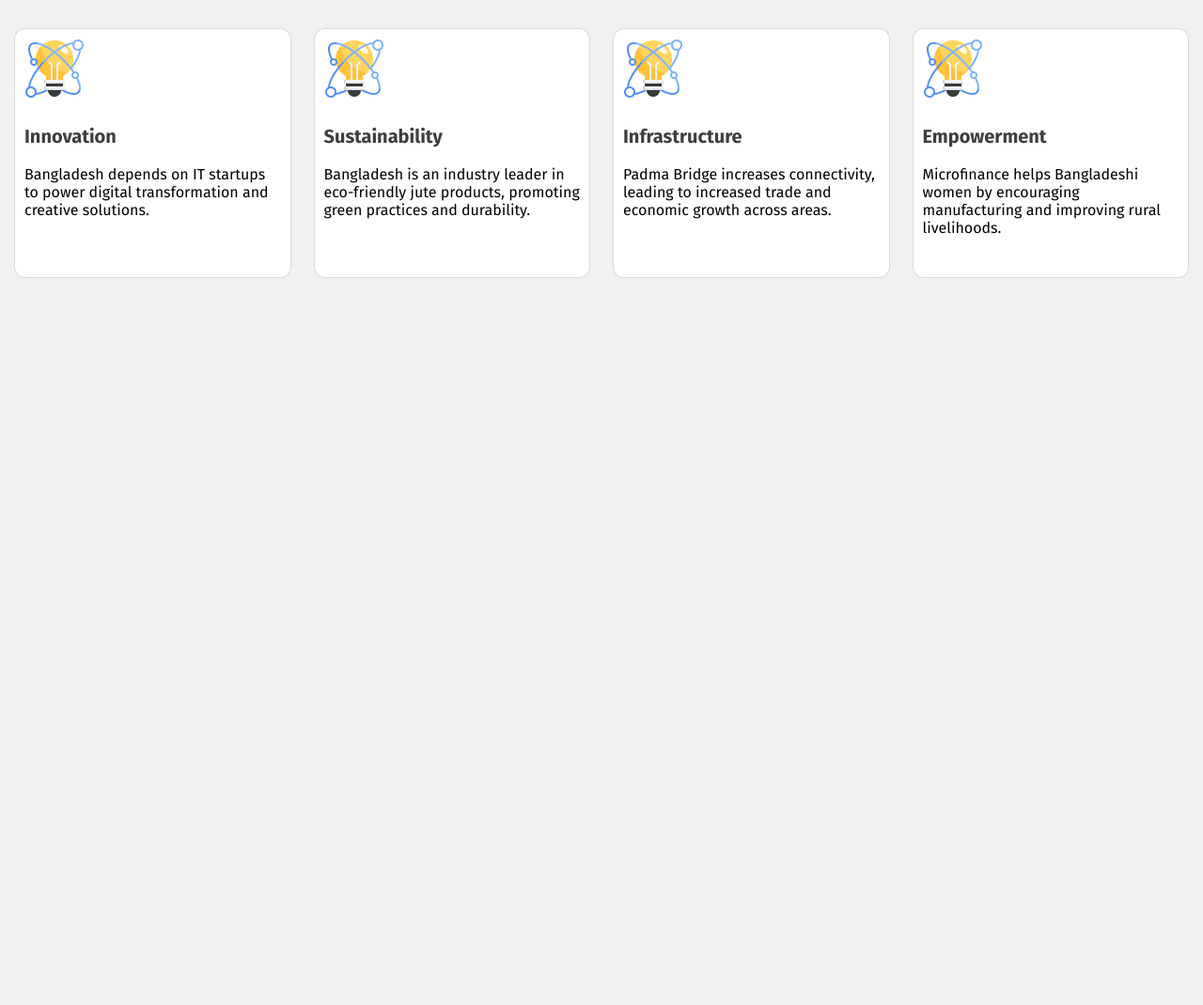
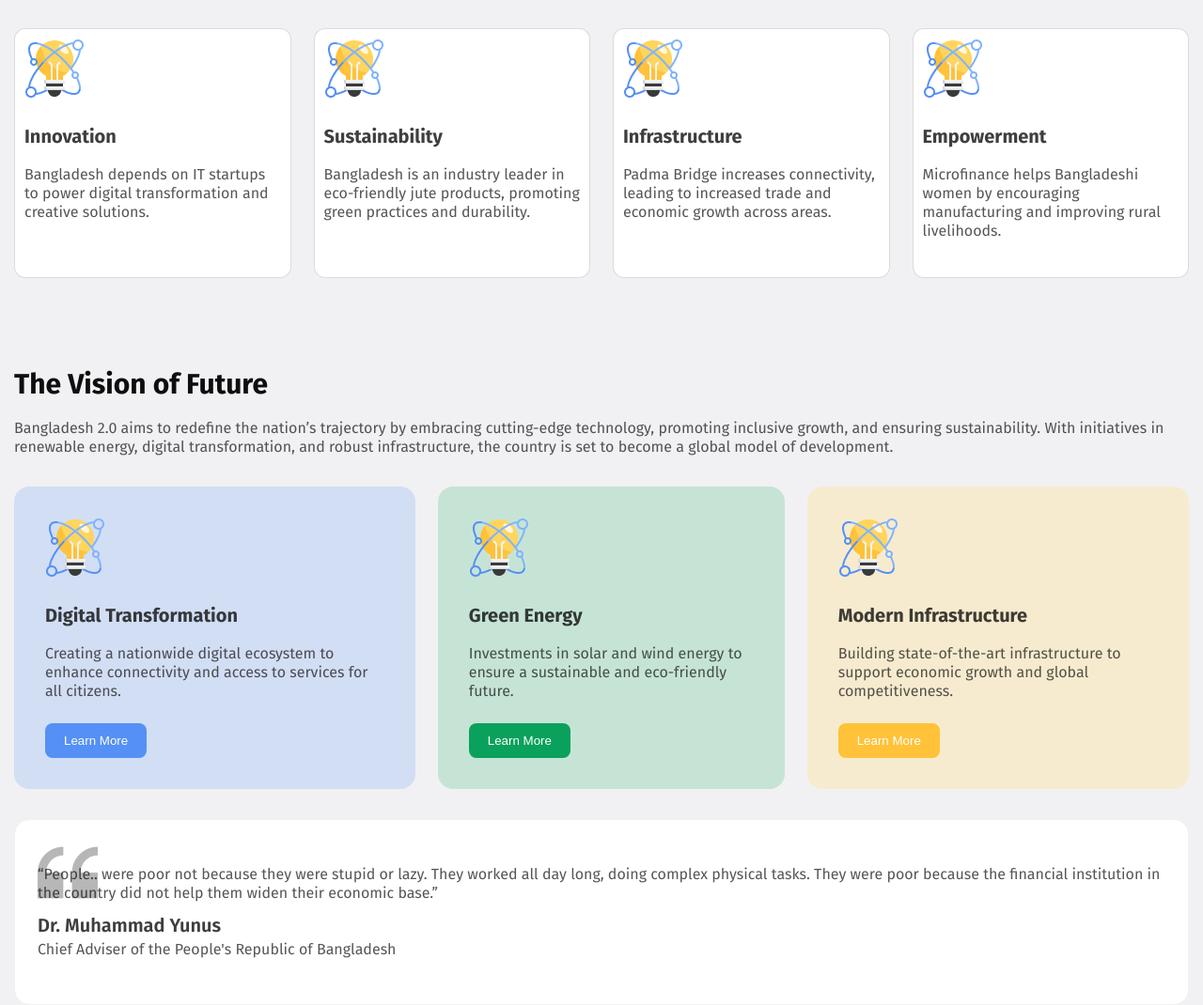
Before and after one commit to mim-1612/ASSIGNMENT-1, a plain HTML site: page index.html in a window 1280 px wide. Shown: the part 584-1654 px from the top of the page at 94% size. Before the commit the page ends 880 px from the top, so only its background shows below. Drawn offline with Linux system fonts and the light colour scheme.

Commit message:
added the vision and quote

```diff
--- a/index.html
+++ b/index.html
@@ -65,6 +65,49 @@
                               </div>
                            </div>
                    </section>
+                   <section> <br> <br> <br> <br> <br>
+                           <div class="vision-of-future">
+                              <h3 class="total-h3">The Vision of Future</h3> <br>
+                              <p class="total-p">Bangladesh 2.0 aims to redefine the nation’s trajectory by embracing cutting-edge technology, promoting inclusive growth, and ensuring sustainability. With initiatives in renewable energy, digital transformation, and robust infrastructure, the country is set to become a global model of development. </p>
+                              <div class="future-vision-topic">
+                                   <div class="content-1">
+                                        <img src="./assets/card-icon.png" alt="">
+                                        <h6 class="total-h6">Digital Transformation</h6> <br>
+                                        <p class="total-p">Creating a nationwide digital ecosystem to enhance connectivity and access to
+                                             services for
+                                             all citizens.</p>
+                                             <button>Learn More</button>
+
+                                   </div>
+                                   <div class="content-2">
+                                        <img src="./assets/card-icon.png" alt="">
+                                        <h6 class="total-h6">Green Energy</h6> <br>
+                                        <p class="total-p">Investments in solar and wind energy to ensure a sustainable and eco-friendly
+                                             future.</p>
+                                             <button>Learn More</button>
+
+                                   </div>
+                                   <div class="content-3">
+                                        <img src="./assets/card-icon.png" alt="">
+                                        <h6 class="total-h6">Modern Infrastructure</h6> <br>
+                                        <p class="total-p">Building state-of-the-art infrastructure to support economic growth and global
+                                             competitiveness.</p>
+                                             <button>Learn More</button>
+
+                                   </div>
+
+                              </div>
+                           </div>
+                           <div class="quote">
+                              <div class="quote-content">
+                                  <p class="total-p">“People.. were poor not because they were stupid or lazy. They worked all day long,
+                                      doing complex physical tasks. They were poor because the financial institution in the country
+                                      did not help them widen their economic base.”</p>
+                                  <h5> Dr. Muhammad Yunus</h5>
+                                  <p class="total-p">Chief Adviser of the People's Republic of Bangladesh</p>
+                              </div>
+                          </div>
+                   </section>
           </main>
           <footer>
 
--- a/styles/style.css
+++ b/styles/style.css
@@ -116,10 +116,15 @@
         color: #0E0E0E;
         display: flex;
         align-items: start;
+        }
 
-
-
-      }
+        .total-p{
+          font-size: 16px;
+          font-weight: 400;
+          line-height: 20px;
+          color: rgba(14, 14, 14, 70%);
+          text-align: left;
+        }
 
       .total-h6{
         font-size: 20px;
@@ -146,3 +151,99 @@
       width: 300px;
       height: 244px;
       }
+
+
+/* future-vision */
+.future-vision p {
+  padding-top: 24px;
+}
+
+.future-vision-topic {
+  display: flex;
+  justify-content: space-between;
+  align-items: center;
+  gap: 24px;
+  margin: 32px 0;
+}
+
+.future-vision-topic .content-1 {
+  background-color: rgba(84, 144, 245, 20%);
+  border-radius: 16px;
+  padding: 33px;
+}
+
+.future-vision-topic .content-1 button {
+  padding: 11px 20px;
+  background-color: #5490F5;
+  border-radius: 8px;
+  border: none;
+  color: #FFFFFF;
+  margin-top: 24px;
+}
+
+.future-vision-topic .content-1 button:hover{
+  background-color: #FFFFFF;
+  color: #5490F5;
+}
+
+.future-vision-topic .content-2 {
+  background-color: #C6E4D6;
+  border-radius: 16px;
+  padding: 33px;
+}
+
+.future-vision-topic .content-2 button {
+  padding: 11px 20px;
+  background-color: #09A15C;
+  border-radius: 8px;
+  border: none;
+  color: #FFFFFF;
+  margin-top: 24px;
+}
+.future-vision-topic .content-2 button:hover{
+  background-color: #FFFFFF;
+  color: #09A15C;
+}
+
+.future-vision-topic .content-3 {
+  background-color: #F7EBCF;
+  border-radius: 16px;
+  padding: 33px;
+}
+
+.future-vision-topic .content-3 button {
+  padding: 11px 20px;
+  background-color: #FFC239;
+  border-radius: 8px;
+  border: none;
+  color: #FFFFFF;
+  margin-top: 24px;
+}
+.future-vision-topic .content-3 button:hover{
+  background-color: #FFFFFF;
+  color: #FFC239;
+}
+
+/* quote section */
+.quote {
+  background-image: url(../assets/quote-bg.png);
+  background-repeat: no-repeat;
+  background-position: 24px 24px;
+  border: 1px solid #F1F1F3;
+  border-radius: 16px;
+  background-color: #FFFFFF;
+}
+
+.quote-content {
+  padding: 48px 24px;
+}
+
+.quote h5 {
+  font-size: 20px;
+  font-weight: 600;
+  line-height: 24px;
+  color: #0E0E0E;
+  opacity: 80%;
+  margin-top: 12px;
+  margin-bottom: 4px;
+}
```
